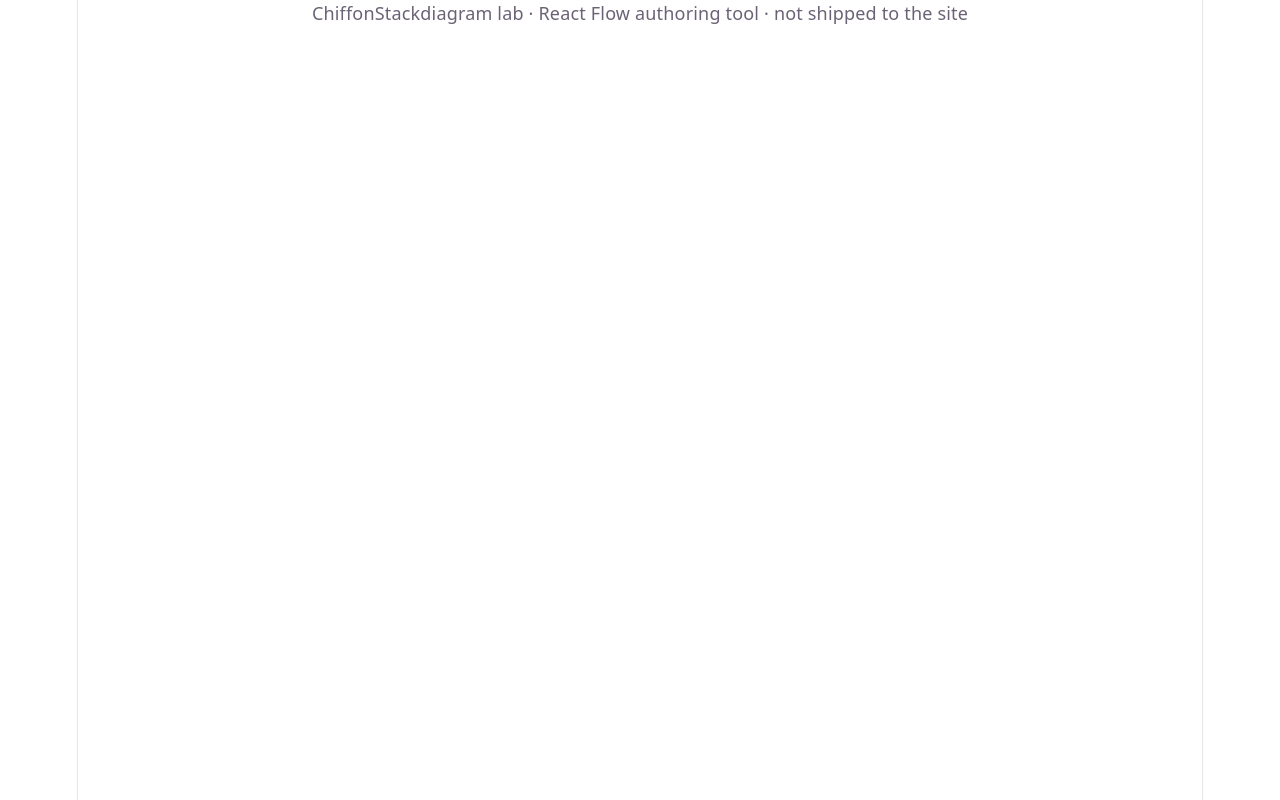
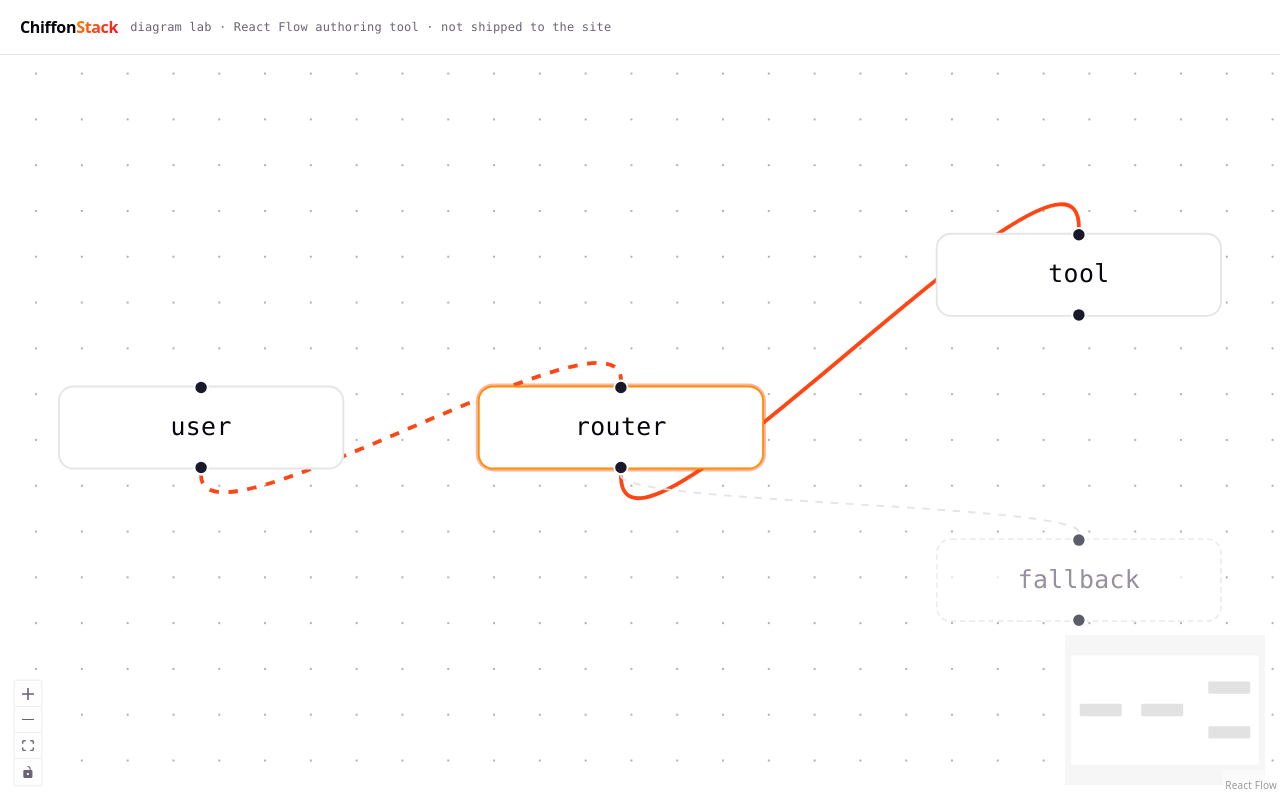
Before and after one commit to 4xeverburga/chiffonstack-diagram-lab, a React (Vite) app: page / in a window 1280 px wide. Built offline with nearby package versions, Linux system fonts and the light colour scheme.

Commit message:
Fix lab layout CSS: style canvas/nodes/edges, remove leftover Vite template styles

```diff
--- a/src/App.css
+++ b/src/App.css
@@ -1,184 +1,75 @@
-.counter {
+.lab {
+  display: flex;
+  flex-direction: column;
+  height: 100%;
+  min-height: 0;
+  background: var(--bg);
+}
+
+.lab-bar {
+  display: flex;
+  align-items: center;
+  gap: 12px;
+  padding: 14px 20px;
+  border-bottom: 1px solid var(--border);
+  flex: 0 0 auto;
+}
+
+.wordmark {
   font-size: 16px;
-  padding: 5px 10px;
-  border-radius: 5px;
-  color: var(--accent);
-  background: var(--accent-bg);
-  border: 2px solid transparent;
-  transition: border-color 0.3s;
-  margin-bottom: 24px;
+  font-weight: 600;
+  letter-spacing: -0.02em;
+  color: var(--text-h);
 
-  &:hover {
-    border-color: var(--accent-border);
-  }
-  &:focus-visible {
-    outline: 2px solid var(--accent);
-    outline-offset: 2px;
+  span {
+    background: linear-gradient(135deg, #ff8e05, #ff0024);
+    -webkit-background-clip: text;
+    background-clip: text;
+    color: transparent;
   }
 }
 
-.hero {
-  position: relative;
-
-  .base,
-  .framework,
-  .vite {
-    inset-inline: 0;
-    margin: 0 auto;
-  }
-
-  .base {
-    width: 170px;
-    position: relative;
-    z-index: 0;
-  }
-
-  .framework,
-  .vite {
-    position: absolute;
-  }
-
-  .framework {
-    z-index: 1;
-    top: 34px;
-    height: 28px;
-    transform: perspective(2000px) rotateZ(300deg) rotateX(44deg) rotateY(39deg)
-      scale(1.4);
-  }
-
-  .vite {
-    z-index: 0;
-    top: 107px;
-    height: 26px;
-    width: auto;
-    transform: perspective(2000px) rotateZ(300deg) rotateX(40deg) rotateY(39deg)
-      scale(0.8);
-  }
+.lab-meta {
+  font-family: var(--mono);
+  font-size: 12px;
+  color: var(--text);
 }
 
-#center {
-  display: flex;
-  flex-direction: column;
-  gap: 25px;
-  place-content: center;
-  place-items: center;
-  flex-grow: 1;
-
-  @media (max-width: 1024px) {
-    padding: 32px 20px 24px;
-    gap: 18px;
-  }
+.lab-canvas {
+  flex: 1 1 auto;
+  min-height: 0;
+  position: relative;
 }
 
-#next-steps {
-  display: flex;
-  border-top: 1px solid var(--border);
-  text-align: left;
-
-  & > div {
-    flex: 1 1 0;
-    padding: 32px;
-    @media (max-width: 1024px) {
-      padding: 24px 20px;
-    }
-  }
-
-  .icon {
-    margin-bottom: 16px;
-    width: 22px;
-    height: 22px;
-  }
-
-  @media (max-width: 1024px) {
-    flex-direction: column;
-    text-align: center;
-  }
+/* React Flow node treatments */
+.react-flow__node.node {
+  padding: 8px 14px;
+  border-radius: 8px;
+  border: 1px solid var(--border);
+  background: var(--bg);
+  color: var(--text-h);
+  font-family: var(--mono);
+  font-size: 13px;
 }
 
-#docs {
-  border-right: 1px solid var(--border);
-
-  @media (max-width: 1024px) {
-    border-right: none;
-    border-bottom: 1px solid var(--border);
-  }
+.react-flow__node.node-active {
+  border-color: #ff8e05;
+  box-shadow: 0 0 0 1px rgba(255, 71, 21, 0.4);
 }
 
-#next-steps ul {
-  list-style: none;
-  padding: 0;
-  display: flex;
-  gap: 8px;
-  margin: 32px 0 0;
-
-  .logo {
-    height: 18px;
-  }
-
-  a {
-    color: var(--text-h);
-    font-size: 16px;
-    border-radius: 6px;
-    background: var(--social-bg);
-    display: flex;
-    padding: 6px 12px;
-    align-items: center;
-    gap: 8px;
-    text-decoration: none;
-    transition: box-shadow 0.3s;
-
-    &:hover {
-      box-shadow: var(--shadow);
-    }
-    .button-icon {
-      height: 18px;
-      width: 18px;
-    }
-  }
-
-  @media (max-width: 1024px) {
-    margin-top: 20px;
-    flex-wrap: wrap;
-    justify-content: center;
-
-    li {
-      flex: 1 1 calc(50% - 8px);
-    }
-
-    a {
-      width: 100%;
-      justify-content: center;
-      box-sizing: border-box;
-    }
-  }
+.react-flow__node.node-dim {
+  color: var(--text);
+  border-style: dashed;
+  opacity: 0.7;
 }
 
-#spacer {
-  height: 88px;
-  border-top: 1px solid var(--border);
-  @media (max-width: 1024px) {
-    height: 48px;
-  }
+/* React Flow edge treatments (className lands on the edge <g>) */
+.edge-hot .react-flow__edge-path {
+  stroke: #ff4715;
+  stroke-width: 2;
 }
 
-.ticks {
-  position: relative;
-  width: 100%;
-
-  &::before,
-  &::after {
-    content: '';
-    position: absolute;
-    top: -4.5px;
-    border: 5px solid transparent;
-  }
-
-  &::before {
-    left: 0;
-    border-left-color: var(--border);
-  }
-  &::after {
-    right: 0;
-    border-right-color: var(--border);
-  }
+.edge-dashed .react-flow__edge-path {
+  stroke: var(--border);
+  stroke-dasharray: 4 4;
 }
--- a/src/index.css
+++ b/src/index.css
@@ -51,18 +51,15 @@
 }
 
 #root {
-  width: 1126px;
-  max-width: 100%;
-  margin: 0 auto;
-  text-align: center;
-  border-inline: 1px solid var(--border);
-  min-height: 100svh;
+  height: 100svh;
   display: flex;
   flex-direction: column;
   box-sizing: border-box;
 }
 
+html,
 body {
+  height: 100%;
   margin: 0;
 }
 
```
